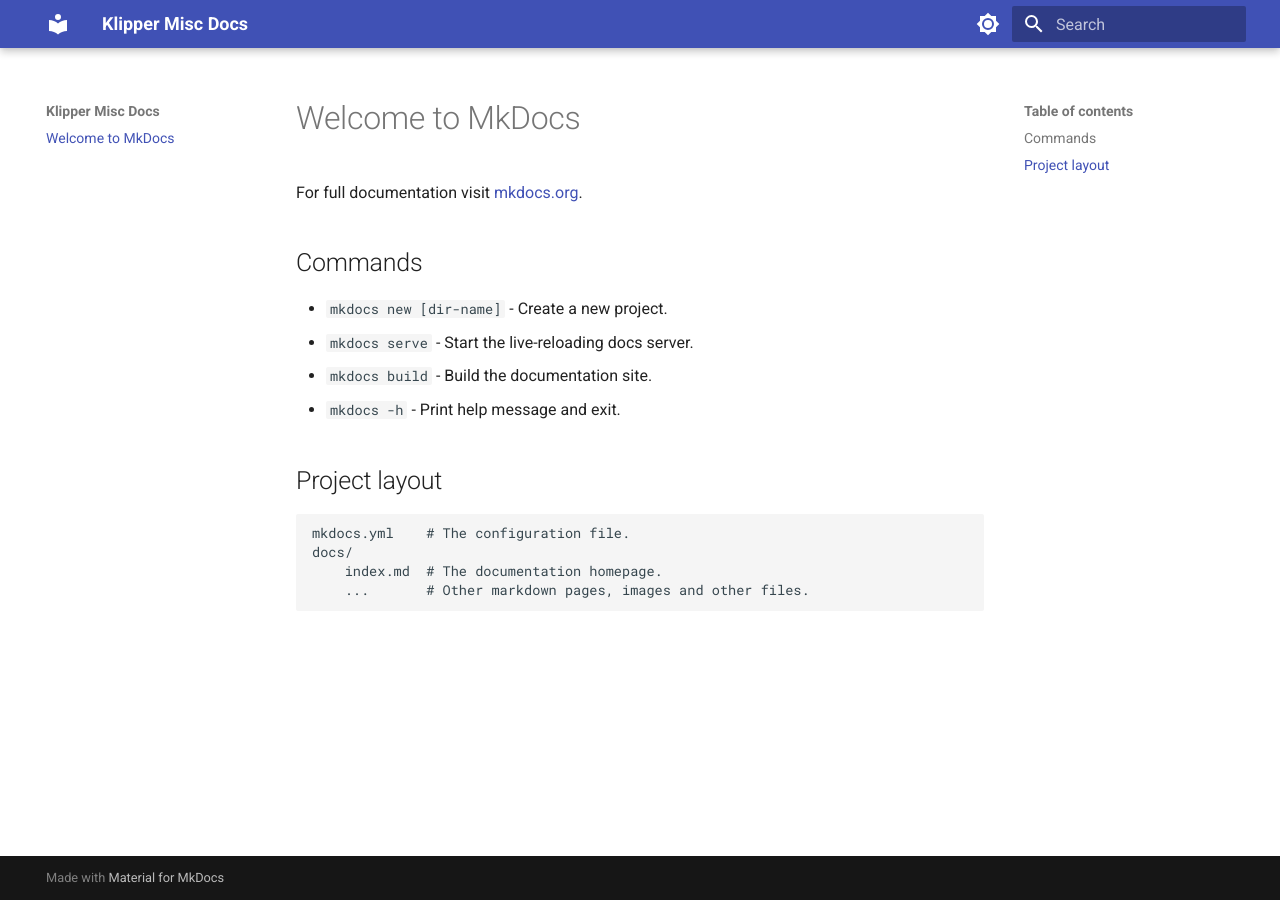
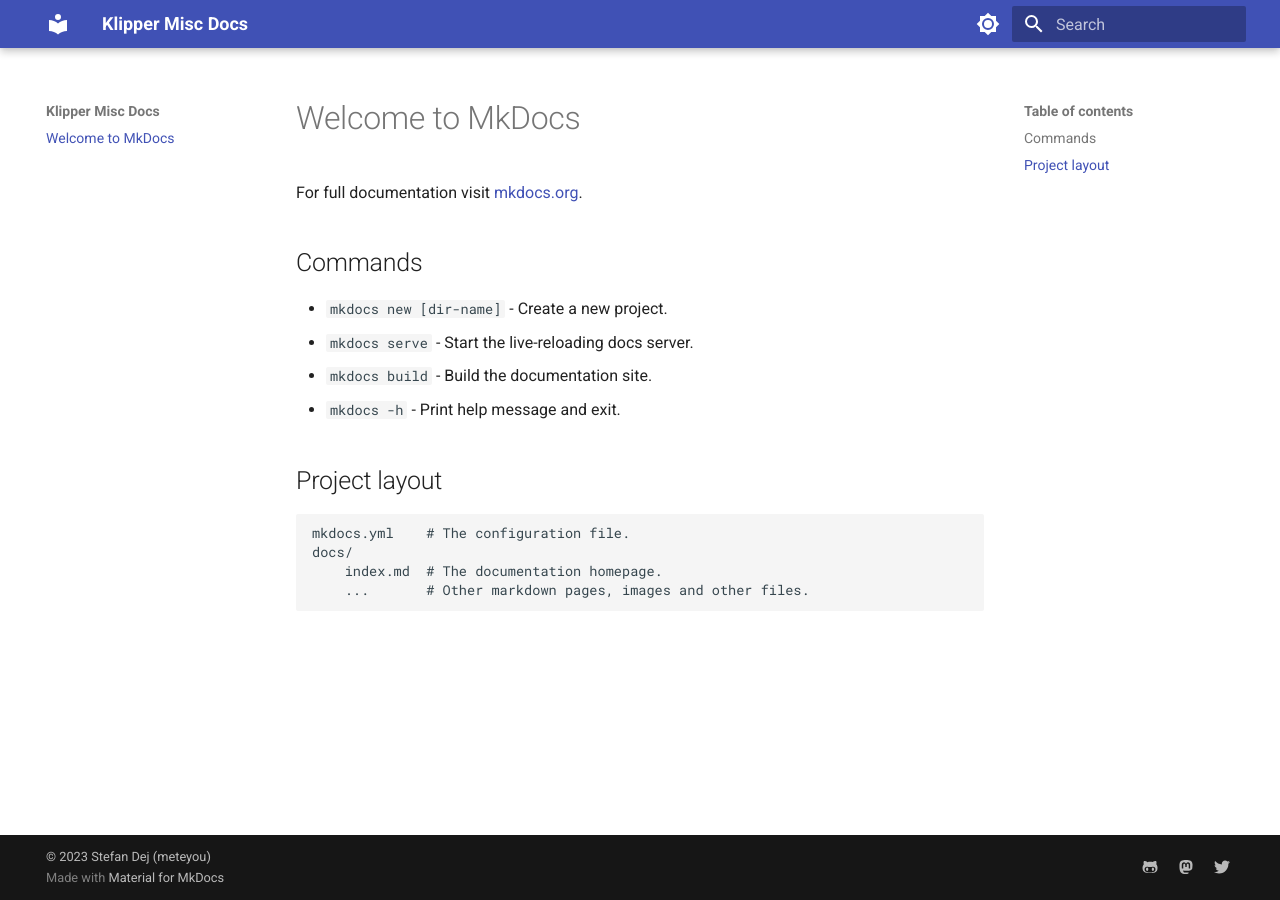
Before and after one commit to meteyou/docs, an MkDocs documentation site: the page built from docs/index.md, in a window 1280 px wide. Built offline with MkDocs 1.6.1 and Material for MkDocs 9.7.7, drawn with Linux system fonts in a browser that asks for light colours.

Commit message:
chore: added social media and copyright in footer
Signed-off-by: Stefan Dej <meteyou@gmail.com>

```diff
--- a/mkdocs.yml
+++ b/mkdocs.yml
@@ -17,3 +17,15 @@ theme:
       toggle:
         icon: material/brightness-4
         name: Switch to light mode
+
+extra:
+  social:
+    - icon: fontawesome/brands/github-alt
+      link: https://github.com/meteyou
+    - icon: fontawesome/brands/mastodon
+      link: https://fosstodon.org/@meteyou
+    - icon: fontawesome/brands/twitter
+      link: https://twitter.com/meteyou
+
+copyright: |
+  &copy; 2023 <a href="https://github.com/meteyou"  target="_blank" rel="noopener">Stefan Dej (meteyou)</a>
```
